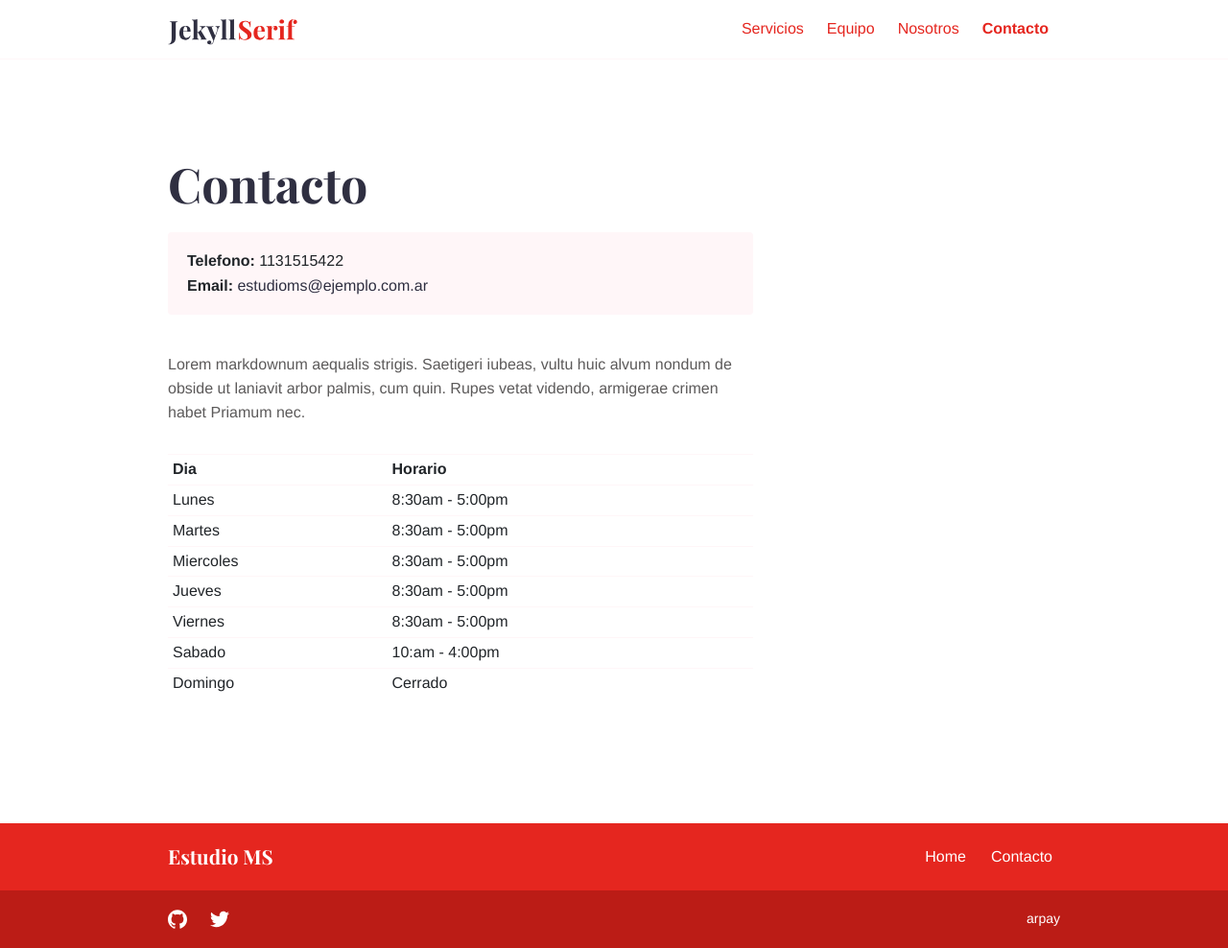
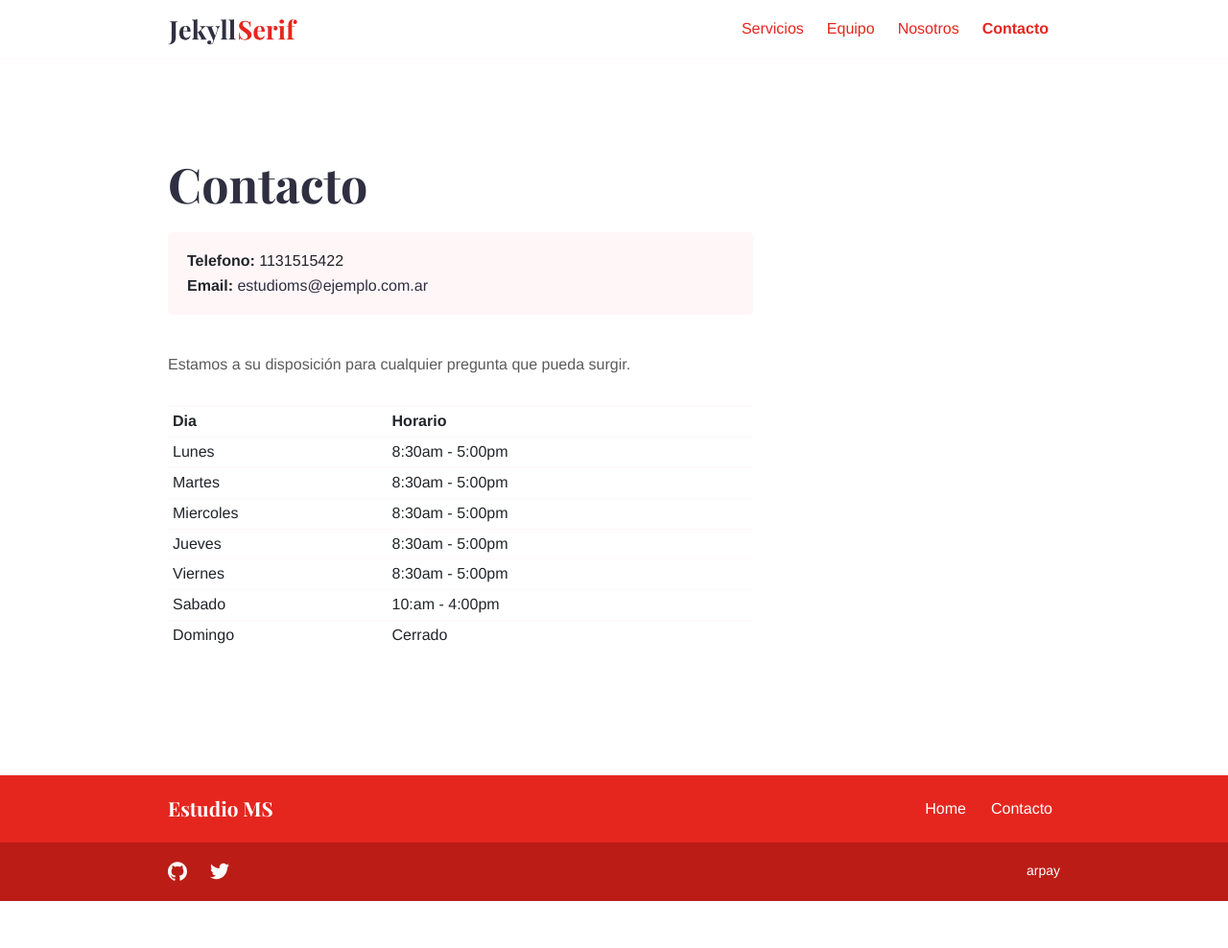
Before and after one commit to fajouri/gestoria, a Jekyll site: the page built from contact.md, in a window 1280 px wide. Shown: the whole page at 96% size. Built offline with Jekyll 4.4.1, drawn with Linux system fonts in a browser that asks for light colours; after the commit the page ends 939 px from its top, so only the background shows below that.

Commit message:
Update contact.md

```diff
--- a/contact.md
+++ b/contact.md
@@ -4,7 +4,8 @@ layout: contact
 bodyClass: page-contact
 ---
 
-Lorem markdownum aequalis strigis. Saetigeri iubeas, vultu huic alvum nondum de obside ut laniavit arbor palmis, cum quin. Rupes vetat videndo, armigerae crimen habet Priamum nec.
+Estamos a su disposición para cualquier pregunta que pueda surgir.
+
 
 | Dia       | Horario         |
 | --------- | --------------- |
```
